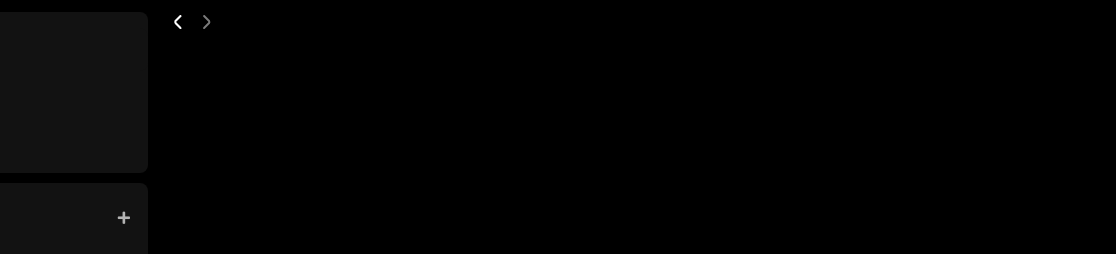
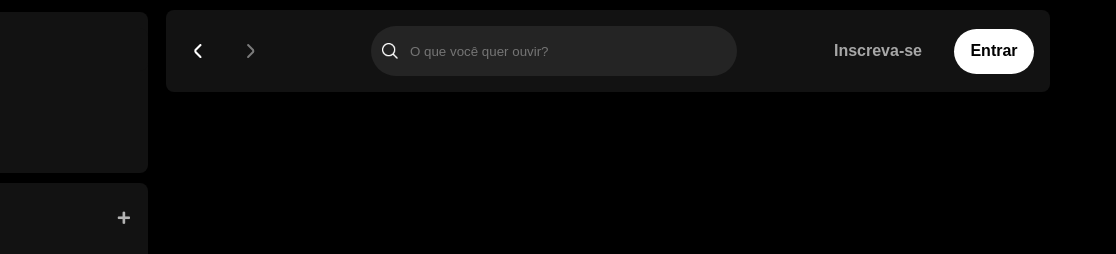
Before and after one commit to Angels35f/Spotify-clone, a plain HTML site: page index.html in a window 1280 px wide. Shown: the top 254 px of the page, 164-1280 px from the left. Drawn offline with Linux system fonts and the light colour scheme.

Commit message:
criação do main content e inicio das playlist no main

```diff
--- a/index.html
+++ b/index.html
@@ -9,6 +9,7 @@
     <link rel="stylesheet" href="./src/styles/reset.css">
     <link rel="stylesheet" href="./src/styles/vars.css">
     <link rel="stylesheet" href="./src/styles/sidebar-footer.css">
+    <link rel="stylesheet" href="./src/styles/main-content.css">
 
         <link rel="stylesheet" href="./src/styles/reset.css">
         <link rel="stylesheet" href="./src/styles/sidebar-footer.css">
@@ -86,9 +87,17 @@
                     </button>
                     <button class="arrow-right">
                         <img src="./src/assets/icons/small-right.png" alt="seta-direita">
-
                     </button>
                 </div>
+                <div class="header__search">
+                    <img src="./src/assets/icons/search.png" alt="">
+                    <input id="search-input" type="text" maxlength="800" placeholder="O que você quer ouvir?" />
+                </div>
+                <div class="header__login">
+                    <button class="subscribe">Inscreva-se</button>
+                    <button class="login">Entrar</button>
+                </div>
+
             </nav>
         </div>
     </main>
--- /dev/null
+++ b/src/styles/main-content.css
@@ -0,0 +1,80 @@
+/* Header */
+.main-container{
+    max-width: 80vw;
+    height: 100vh;
+    margin-left: 320px;
+    margin-right: 56px;
+}
+.header__navigation{
+    display: flex;
+    justify-content: space-between;
+    align-items: center;
+    padding: 16px;
+    margin: 10px;
+    border-radius: 8px;
+    background-color: #121212;
+}
+.header__navigation .navigation{
+    display: flex;
+    justify-content: space-around;
+    align-items: center;
+}
+.header__navigation .navigation .arrow-left{
+    margin-right: 1.25rem;
+}
+.arrow-left, .arrow-right{
+    display: flex;
+    align-items: center;
+    justify-content: center;
+    width: 32px;
+    height: 32px;
+    background: var(--bn-icon);
+    background-color: var(--bn-arrow-color);
+    border: none;
+    cursor: pointer;
+}
+.header__login{
+    display: flex;
+    align-items: center;
+}
+.header__search{
+    display: flex;
+    align-items: center;
+    width: 364px;
+    height: 48px;
+    margin-left: 8px;
+    background-color: #242424;
+    border-radius: 500px;
+    border: 1px solid transparent;
+}
+.header__search img{
+    width: 16px;
+    height: 16px;
+    margin-left: 10px;
+}
+.header__search input{
+    background: transparent;
+    border: none;
+    padding: 0px 100px 0px 12px;
+    color: #fff;
+    text-overflow: hidden;
+    overflow: hidden;
+    white-space: nowrap;
+    outline: none;
+}
+.header__login .subscribe{
+    color: #a7a7a7;
+    font-size: 16px;
+    font-weight: 700;
+    background-color: transparent;
+    margin-right: 32px;
+}
+.header__login .login{
+    width: 80px;
+    height: 45px;
+    color: #000;
+    font-size: 16px;
+    font-weight: 700;
+    border-radius: 40px;
+    background-color: #fff;
+}
--- a/src/styles/sidebar-footer.css
+++ b/src/styles/sidebar-footer.css
@@ -183,13 +183,3 @@ body {
     cursor: pointer;
     flex-shrink: 0;
 }
-.arrow-left{
-    position: relative;
-    top: 10px;
-    left: 330px;
-}
-.arrow-right{
-    position: relative;
-    top: 10px;
-    left: 330px;
-}
--- a/src/styles/vars.css
+++ b/src/styles/vars.css
@@ -1,4 +1,7 @@
 :root{
     /* FONTE */
     --font-dm-sans: "DM Sans", sans-serif;
+        /* Cores */
+    --bg-icon: #131313;
+    --bg-arrow-color: rgba(0,0,07)
 }
```
